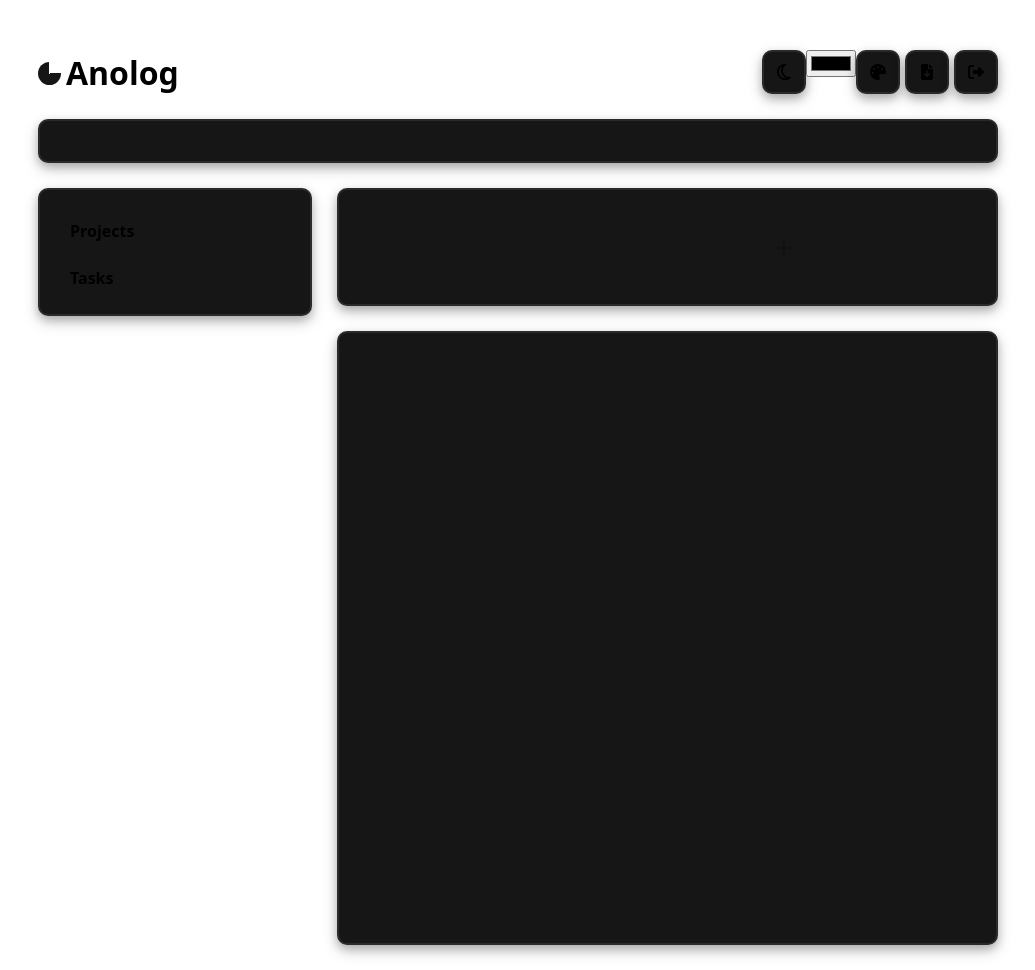
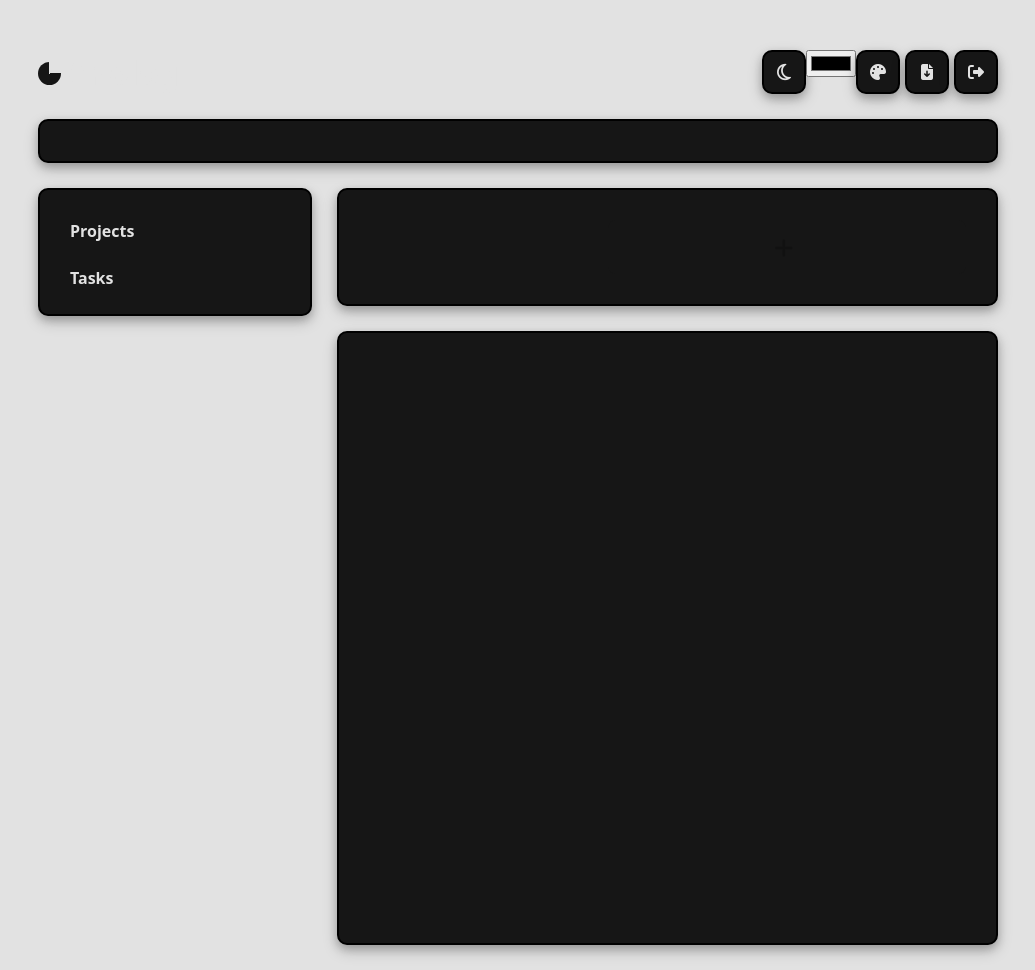
Before and after one commit to brayden1moore/anolog, a Flask app: template templates/index.html in a window 1280 px wide. Shown: the whole page, without its empty margins (122-1157 px from the left). Run offline with Flask 2, Linux system fonts and the light colour scheme; the template is opened without the code that fills it, so the values that code supplies are empty.

Commit message:
styling changes

```diff
--- a/static/client.js
+++ b/static/client.js
@@ -188,8 +188,8 @@ function makeLog(id, isPinned, date, description) {
 
     let style = ''
     let dark = 'dark';
-    let color = '#161616';
-    let backgroundColor = 'var(--primary-color)';
+    let color = 'var(--card-color)';
+    let backgroundColor = 'var(--text-color)';
 
     if (escapedLogText.includes("<br>")) {
         style = "";
@@ -201,11 +201,11 @@ function makeLog(id, isPinned, date, description) {
     if (isPinned) {
         dark = 'dark';
         color = '#161616';
-        backgroundColor = 'var(--primary-color)';
+        backgroundColor = 'var(--text-color)';
     }
 
     const logEntry = `
-        <div class="log-item" data-logId="${id}" data-isPinned=${isPinned} style="background-color:${backgroundColor}; color: ${color}">
+        <div class="log-item" data-logId="${id}" data-isPinned=${isPinned} style="background-color:${backgroundColor}; color: ${color};">
         <div class="log-options-div">
         <i id="pin-option-button" class="log-option-button ${dark} pin fa-solid fa-thumbtack" style="width: 0px; font-size: 10pt; overflow: hidden;"></i>
         <i id="edit-option-button" class="log-option-button ${dark} fa fa-pencil-alt" style="width: 0px; font-size: 10pt; overflow: hidden;"></i>
@@ -366,7 +366,7 @@ function populateDays() {
             daySquare.style.width = `${(divWidth/daysInMonth)-2}%`;
             daySquare.style.height = '20px';
             daySquare.style.borderRadius = '4px';
-            daySquare.style.backgroundColor = 'var(--primary-color)';
+            daySquare.style.backgroundColor = 'var(--text-color)';
             daySquare.style.display = 'inline-block';
             daySquare.style.margin = '2px';
             daySquare.style.textAlign = 'center';
@@ -386,7 +386,7 @@ function populateDays() {
                     dayDiv.style.transition = "0.1s ease";
                     dayDiv.style.borderRadius = "10px 10px 0px 0px";
                     dayInfo.style.borderBottom = "none";
-                    dayInfo.style.border = "2px solid #2a2a2a";
+                    dayInfo.style.border = "2px solid var(--border-color)";
                     dayInfo.style.borderTop = "none";
                     dayInfo.style.height = "30px";
                     dayInfo.textContent = daySquare.title;
@@ -443,8 +443,8 @@ function populateDays() {
 function getTime(projectId) {
     const timeDivDiv = document.getElementById('time-div-div');
 
-    timeDiv.style.border = '2px dashed var(--primary-color)';
-    timeDiv.innerHTML = '<i id="add-a-time-block" title="Add a Time Block" class="add-button fa-solid fa-plus" style="color: var(--primary-color);"></i>';
+    timeDiv.style.border = '2px dashed var(--text-color)';
+    timeDiv.innerHTML = '<i id="add-a-time-block" title="Add a Time Block" class="add-button fa-solid fa-plus" style="color: var(--text-color);"></i>';
     timeDivDiv.style.width = '100%';
     addTimeBlockButton = document.getElementById('add-a-time-block');
     addTimeBlockButton.addEventListener('click', createTimeBlock);
@@ -567,7 +567,7 @@ function openTimeDescription(block) {
     let timeDescriptionHeight = timeDescription.offsetHeight;
     const timeBlocks = document.querySelectorAll('.time-block');
         timeBlocks.forEach(function(b) {
-            b.style.backgroundColor = 'var(--primary-color)';
+            b.style.backgroundColor = 'var(--text-color)';
             b.style.opacity = "0.3";
             b.style.borderRadius = '5px';
         });
@@ -584,7 +584,7 @@ function openTimeDescription(block) {
                 timeDescriptionContainer.style.height = '0px';
                 timeDescriptionContainer.style.opacity = '0.7';
                 block.style.opacity = "1";
-                block.style.backgroundColor = 'var(--primary-color)';
+                block.style.backgroundColor = 'var(--text-color)';
                 activeBlock = block;
                 timeDiv.style.borderRadius = '7px 7px 0 0';
                 block.style.borderRadius = '5px 5px 0 0';
@@ -599,7 +599,7 @@ function openTimeDescription(block) {
                 addTimeBlockButton.style.paddingRight = '0px';
 
                 block.style.opacity = "1";
-                block.style.backgroundColor = 'var(--primary-color)';
+                block.style.backgroundColor = 'var(--text-color)';
                 activeBlock = block;
                 timeDiv.style.borderRadius = '7px 7px 0 0';
                 block.style.borderRadius = '5px 5px 0 0';
@@ -632,7 +632,7 @@ function closeTimeDescription() {
     timeDescriptionHeight = timeDescription.offsetHeight;
     timeBlocks.forEach(function(b) {
         b.style.opacity = "1";
-        b.style.backgroundColor = 'var(--primary-color)';
+        b.style.backgroundColor = 'var(--text-color)';
         b.style.borderRadius = '5px';
     });
     timeDescriptionContainer.style.height = '0px';
@@ -640,7 +640,7 @@ function closeTimeDescription() {
     activeBlock = null;
 
     if (timeDiv.childElementCount===1) {
-        timeDiv.style.border = '2px dashed var(--primary-color)';
+        timeDiv.style.border = '2px dashed var(--text-color)';
     }
 }
 document.getElementById('project-space').addEventListener('click', function(event) {
@@ -1288,7 +1288,7 @@ function createTimeBlock() {
     openTimeDescription(newBlock);
     resizeTimeBlocks();
     newBlock.style.backgroundColor = 'transparent';
-    newBlock.style.border = '2px dashed var(--primary-color)';
+    newBlock.style.border = '2px dashed var(--text-color)';
     showCommitTimeButton(endTimeInput);
 }
 addTimeBlockButton.addEventListener('click', createTimeBlock);
@@ -1299,18 +1299,28 @@ function resizeTimeBlocks() {
     const timeBlocks = document.querySelectorAll(".time-block");
     const today = new Date();
     const startOfToday = new Date(today.getFullYear(), today.getMonth(), today.getDate());
+    const startOfThisMonth = new Date(today.getFullYear(), today.getMonth(), 1);
+    const startOfNextMonth = new Date(today.getFullYear(), today.getMonth() + 1, 1);
 
     let totalDuration = 0;
     let totalDurationToday = 0;
-    let smallestDuration = 1000000;
+    let totalDurationThisMonth = 0;
+    let smallestDuration = Infinity;
+
     timeBlocks.forEach(block => {
-        duration = parseInt(block.dataset.duration, 10);
+        const duration = parseInt(block.dataset.duration, 10);
         totalDuration += duration;
+
         if (duration < smallestDuration) {
             smallestDuration = duration;
         }
-        if (Date.parse(block.dataset.startTime) >= startOfToday && Date.parse(block.dataset.startTime) < new Date(startOfToday).setDate(startOfToday.getDate() + 1)) {
-            totalDurationToday += parseInt(block.dataset.duration, 10);
+
+        const startTime = new Date(block.dataset.startTime);
+        if (startTime >= startOfToday && startTime < new Date(startOfToday.getTime() + 24 * 60 * 60 * 1000)) {
+            totalDurationToday += duration;
+        }
+        if (startTime >= startOfThisMonth && startTime < startOfNextMonth) {
+            totalDurationThisMonth += duration;
         }
     });
 
@@ -1323,14 +1333,14 @@ function resizeTimeBlocks() {
     }
 
     const hoursLogged = document.getElementById('hours-logged');
-    hoursLogged.textContent = `${(totalDuration / 60 / 60).toFixed(2)} hours logged, ${(totalDurationToday / 60 / 60).toFixed(2)} today`;
+    hoursLogged.textContent = `${(totalDuration / 60 / 60).toFixed(2)} hours, ${(totalDurationThisMonth / 60 / 60).toFixed(2)} this month, ${(totalDurationToday / 60 / 60).toFixed(2)} today`;
 
     timeBlocks.forEach(block => {
         let duration = parseInt(block.dataset.duration, 10);
         let widthPercentage = (duration / totalDuration);
         block.style.width = widthPercentage * divWidth + 'px';
-        if (block.offsetWidth < 35) {
-            block.style.color = 'var(--primary-color)';
+        if (block.offsetWidth < 45) {
+            block.style.color = 'var(--text-color)';
         }
         else {
             block.style.color = '#161616';
@@ -1651,7 +1661,7 @@ function pinLog(logItem) {
 
             // Create item in pinned log
             clonedLogItem.style.opacity = '1';
-            clonedLogItem.style.background = 'var(--primary-color)';
+            clonedLogItem.style.background = 'var(--text-color)';
             clonedLogItem.style.color = '#161616';
             pinnedLogsContainer.appendChild(clonedLogItem);
             clonedLogItem.setAttribute('data-isPinned', 'true');
@@ -1702,7 +1712,7 @@ function editLog(logItem) {
     inputElement.classList.add('dark');
     inputElement.contentEditable = "true";
 
-    logItem.style.border = '2px dashed var(--primary-color)';
+    logItem.style.border = '2px dashed var(--text-color)';
     logItem.style.background = 'transparent';
 
     var originalPadding = parseInt(logItem.style.padding, 10);
@@ -1728,7 +1738,7 @@ function editLog(logItem) {
             logOptions.style.display = 'flex';
 
             logItem.style.border = 'none';
-            logItem.style.background = 'var(--primary-color)';
+            logItem.style.background = 'var(--text-color)';
             logItem.style.padding = originalPadding + 'px';
 
         }
@@ -1774,7 +1784,7 @@ function editLog(logItem) {
             logOptions.style.display = 'flex';
 
             logItem.style.border = 'none';
-            logItem.style.background = 'var(--primary-color)';
+            logItem.style.background = 'var(--text-color)';
             logItem.style.padding = originalPadding + 'px';
 
             // Update log
@@ -1996,8 +2006,8 @@ function toggleDarkmode(initialToggle) {
         document.body.style.backgroundColor = "var(--primary-color)";
         darkmodeIcon.className = "fa-regular fa-moon";
         darkmodeIcon.style.fontSize = "14pt";
-        title.style.color = "#161616";
-        logo.style.background = "conic-gradient(transparent 0% 25%, #161616 25% 100%)";
+        title.style.color = "var(--card-color)";
+        logo.style.background = "conic-gradient(transparent 0% 25%, var(--card-color) 25% 100%)";
     }
     else {
         // Make darkmode
@@ -2005,8 +2015,8 @@ function toggleDarkmode(initialToggle) {
         document.body.style.backgroundColor = "#111111";
         darkmodeIcon.className = "fa-solid fa-moon";
         darkmodeIcon.style.fontSize = "14pt";
-        title.style.color =  "var(--primary-color)";
-        logo.style.background = "conic-gradient(transparent 0% 25%, var(--primary-color) 25% 100%)";
+        title.style.color =  "var(--text-color)";
+        logo.style.background = "conic-gradient(transparent 0% 25%, var(--text-color) 25% 100%)";
     }
 
     if (!firstLoad) {
@@ -2165,26 +2175,25 @@ function updateDurationText() {
 }
 
 // Commit time block edit
-function commitTimeBlock() {
+function commitTimeBlock(block) {
     const startTime = new Date(startTimeInput.value);
     const endTime = new Date(endTimeInput.value);
     const differenceInMilliseconds = endTime - startTime;
     const duration = (differenceInMilliseconds / 1000).toFixed(0);
     const description = timeDescriptionText.value;
 
-    activeBlock.dataset.startTime = convertUTCToLocalForInput(startTime.toISOString().slice(0,16));
-    activeBlock.dataset.endTime = convertUTCToLocalForInput(endTime.toISOString().slice(0,16));
-    activeBlock.dataset.duration = duration;
-    activeBlock.style.border = '0px';
-    activeBlock.style.backgroundColor = 'var(--primary-color)';
-    activeBlock.dataset.description = description;
-    resizeTimeBlocks();
+    block.dataset.startTime = convertUTCToLocalForInput(startTime.toISOString().slice(0,16));
+    block.dataset.endTime = convertUTCToLocalForInput(endTime.toISOString().slice(0,16));
+    block.dataset.duration = duration;
+    block.style.border = '0px';
+    block.style.backgroundColor = 'var(--text-color)';
+    block.dataset.description = description;
 
     // construct task PUT payload
     const putPayload = {
         projectId: globalProjectId,
         taskId: globalTaskId,
-        timeId: activeBlock.dataset.id,
+        timeId: block.dataset.id,
         start: startTime,
         end: endTime,
         duration: duration,
@@ -2203,10 +2212,11 @@ function commitTimeBlock() {
     .then(data => {
         if (data.message === "Time block updated") {
             console.log("time block updated")
-            activeBlock.dataset.id = data.time_id;
-            calculateTaskTotalTime(activeBlock.dataset.taskId, changed=true);
+            block.dataset.id = data.time_id;
+            calculateTaskTotalTime(block.dataset.taskId, changed=true);
             localStorage.removeItem(`time_cache_${globalProjectId}`);
             setTimeout(populateDays, 1000);
+            resizeTimeBlocks();
         }
     });
 }
@@ -2221,7 +2231,7 @@ function showCommitTimeButton(startOrEndInput) {
 function hideCommitTimeButton() {
     const startOrEndInputs = document.querySelectorAll('.datetime-input');
     startOrEndInputs.forEach(function(startOrEndInput) {
-        startOrEndInput.style.backgroundColor = 'var(--primary-color)';
+        startOrEndInput.style.backgroundColor = 'var(--text-color)';
     });
     commitTimeBlockButton.style.display = 'none';
     timeDescriptionText.style.background = 'none';
@@ -2240,7 +2250,7 @@ timeDescriptionText.addEventListener('change', function(e) {
 
 // Commit and update stylings upon save
 commitTimeBlockButton.addEventListener('click', () => {
-    commitTimeBlock();
+    commitTimeBlock(activeBlock);
     hideCommitTimeButton();
 });
 
--- a/static/style.css
+++ b/static/style.css
@@ -1,12 +1,16 @@
 :root {
     --primary-color: {{primary_color}};
+    --text-color: #e2e2e2;
+    --card-color: #161616;
+    --border-color: #000000;
+
 }
 .logo {
     position: relative;
     top: 1px;
     width: 23px;
     height: 23px;
-    background: conic-gradient(transparent 0% 25%, #161616 25% 100%);
+    background: conic-gradient(transparent 0% 25%, var(--card-color) 25% 100%);
     border-radius: 50%;
     margin-right: 5px;
 }
@@ -17,7 +21,7 @@ body {
     margin: 50px;
     margin-left: auto;
     margin-right: auto;
-    background-color:var(--primary-color);
+    background-color:var(--text-color);
     transition: 0.2s ease;
 }
 h1 {
@@ -28,7 +32,7 @@ h1 {
 }
 header {
     margin-bottom: 25px;
-    color: var(--primary-color);
+    color: var(--text-color);
     text-align: left;
     align-items: center;
     display: flex;
@@ -68,12 +72,12 @@ header {
 }
 
 ::-webkit-scrollbar-thumb {
-    background:  var(--primary-color);
+    background:  var(--text-color);
     border-radius: 5px;
 }
 
 ::-webkit-scrollbar-thumb:hover {
-    background:  var(--primary-color);
+    background:  var(--text-color);
 }
 .fa-solid, .fas {
     font-size: 16px;
@@ -86,11 +90,11 @@ header {
 /* Firefox */
 * {
     scrollbar-width: thin;
-    scrollbar-color: #161616 var(--primary-color);
+    scrollbar-color: var(--card-color) var(--text-color);
 }
 
 .day-div {
-    border: 2px solid #2a2a2a;
+    border: 2px solid var(--border-color);
     transition: 0.1s ease;
     display: flex;
     justify-content: center;
@@ -113,9 +117,9 @@ header {
     padding-left: 12px;
     transition: 0.1s ease;
     font-size: 12;
-    color: var(--primary-color);
+    color: var(--text-color);
     height: 0;
-    background-color: #161616;
+    background-color: var(--card-color);
 }
 
 .content-div{
@@ -123,13 +127,13 @@ header {
     display: flex;
 }
 .list-container {
-    border: 2px solid #2a2a2a;
+    border: 2px solid var(--border-color);
     padding-top: 10px;
     padding-right: 20px;
     flex-shrink: 0;
     overflow:hidden;
     box-sizing: border-box;
-    background-color: #161616;
+    background-color: var(--card-color);
     border-radius: 10px;
     margin-bottom: 25px;
     margin-right: 25px;
@@ -219,23 +223,23 @@ a {
     transition: border-bottom 0.2s ease;
 }
 a:hover {
-    border-bottom: 1px solid #161616;
+    border-bottom: 1px solid var(--card-color);
 }
 .task-or-project {
     font-size: 12pt;
     display: inline;
     cursor: pointer;
-    color: var(--primary-color);
+    color: var(--text-color);
     border-bottom: 1px solid transparent;
     transition: opacity 0.1s ease;
     overflow: hidden;
 }
 .task-or-project:hover {
-    border-bottom: 1px solid var(--primary-color);
+    border-bottom: 1px solid var(--text-color);
 }
 h2 {
     font-size:12pt;
-    color: var(--primary-color);
+    color: var(--text-color);
     margin-top: 5px;
     margin-bottom: 0px;
 }
@@ -249,7 +253,7 @@ h2 {
     font-size: large;
     margin-left: 0;
     padding-left: 20px;
-    color: var(--primary-color);
+    color: var(--text-color);
 }
 #task-list-ul {
     margin-top: 5px;
@@ -261,7 +265,7 @@ h2 {
     margin-left: 0;
     padding-left: 20px;
     list-style-type:circle;
-    color: var(--primary-color);
+    color: var(--text-color);
 }
 #new-project-li, #new-task-li {
     opacity: 0.3;
@@ -301,8 +305,8 @@ li {
 .log-space {
     padding: 30px;
     margin-top: 25px;
-    background-color: #161616;
-    border:  #2a2a2a solid 2px;
+    background-color: var(--card-color);
+    border:  var(--border-color) solid 2px;
     border-radius: 10px;
     min-height: 550px;
     box-shadow: 0 4px 8px 0 rgba(0, 0, 0, 0.2), 0 6px 15px 0 rgba(0, 0, 0, 0.19);
@@ -317,27 +321,27 @@ li {
     display: flex;
     padding: 30px;
     overflow-y: scroll;
-    background-color: #161616;
-    border:  #2a2a2a solid 2px;
+    background-color: var(--card-color);
+    border:  var(--border-color) solid 2px;
     border-radius: 10px;
     box-shadow: 0 4px 8px 0 rgba(0, 0, 0, 0.2), 0 6px 15px 0 rgba(0, 0, 0, 0.19);
 }
 #project-content {
     width: 38%;
     margin-right: 2%;
-    color:   var(--primary-color);
+    color:   var(--text-color);
 }
 #time-content {
     width: 60%;
 }
 #time-content-from-to-date {
-    color: var(--primary-color);
+    color: var(--text-color);
     opacity: 0.5;
 }
 #log-content{
     visibility: hidden;
     min-height: 95%;
-    color:  var(--primary-color);
+    color:  var(--text-color);
 }
 #log-input {
     line-height: 24px;
@@ -441,11 +445,11 @@ li {
 }
 ::-webkit-scrollbar-thumb {
     cursor: pointer;
-    background: var(--primary-color) ;
+    background: var(--text-color) ;
     border-radius: 5px;
 }
 ::-webkit-scrollbar-thumb:hover {
-    background: var(--primary-color);
+    background: var(--text-color);
 }
 .log-item {
     border-radius: 8px;
@@ -549,13 +553,13 @@ li {
 }
 .export-button {
     box-shadow: 0 4px 8px 0 rgba(0, 0, 0, 0.2), 0 6px 15px 0 rgba(0, 0, 0, 0.19);
-    background-color: #161616;
+    background-color: var(--card-color);
     height: 44px;
     width: 44px;
     margin-bottom: 0px;
     outline: none;
-    border: 2px solid #2a2a2a;
-    color: var(--primary-color);
+    border: 2px solid var(--border-color);
+    color: var(--text-color);
     border-radius: 10px;
     transition: 0.2s ease;
     cursor: pointer;
@@ -564,29 +568,29 @@ li {
     opacity:0.5;
 }
 .export-option {
-    background-color: var(--primary-color);
+    background-color: var(--text-color);
     height: 40px;
     width: 80px;
     margin-bottom: 0px;
     outline: none;
     border: none;
-    color: #161616;
+    color: var(--card-color);
     transition: 0.2s ease-in-out;
     cursor: pointer;
 }
 .export-option:hover {
-    background-color: #161616;
-    color: var(--primary-color);
+    background-color: var(--card-color);
+    color: var(--text-color);
 }
 .logout-button {
     box-shadow: 0 4px 8px 0 rgba(0, 0, 0, 0.2), 0 6px 15px 0 rgba(0, 0, 0, 0.19);
-    background-color: #161616;
+    background-color: var(--card-color);
     height: 44px;
     width: 44px;
     margin-left: 5px;
     outline: none;
-    border: 2px solid #2a2a2a;
-    color: var(--primary-color);
+    border: 2px solid var(--border-color);
+    color: var(--text-color);
     border-radius: 10px;
     transition: 0.2s ease;
     cursor: pointer;
@@ -605,8 +609,8 @@ li {
     align-items: center;
     margin-right: 5px;
     outline: none;
-    border: 2px solid #2a2a2a;
-    color: var(--primary-color);
+    border: 2px solid var(--border-color);
+    color: var(--text-color);
     border-radius: 10px;
     transition: 0.2s ease;
     cursor: pointer;
@@ -617,15 +621,15 @@ li {
 
 .darkmode-button {
     box-shadow: 0 4px 8px 0 rgba(0, 0, 0, 0.2), 0 6px 15px 0 rgba(0, 0, 0, 0.19);
-    background-color: #161616;
+    background-color: var(--card-color);
     height: 40px;
     width: 40px;
     display: flex;
     justify-content: center;
     align-items: center;
     outline: none;
-    border: 2px solid #2a2a2a;
-    color: var(--primary-color);
+    border: 2px solid var(--border-color);
+    color: var(--text-color);
     border-radius: 10px;
     transition: 0.2s ease;
     cursor: pointer;
@@ -795,10 +799,10 @@ li {
     padding-left: 25px;
     padding-right: 25px;
     padding-bottom: 20px;
-    color: #161616;
+    color: var(--card-color);
     overflow: hidden;
     height: auto;
-    background-color: var(--primary-color);
+    background-color: var(--text-color);
     border-radius: 0px 0px 7px 7px;
 }
 #time-description-text {
```
Also changed, not shown: other parts of static/style.css (+42 -42 lines).
